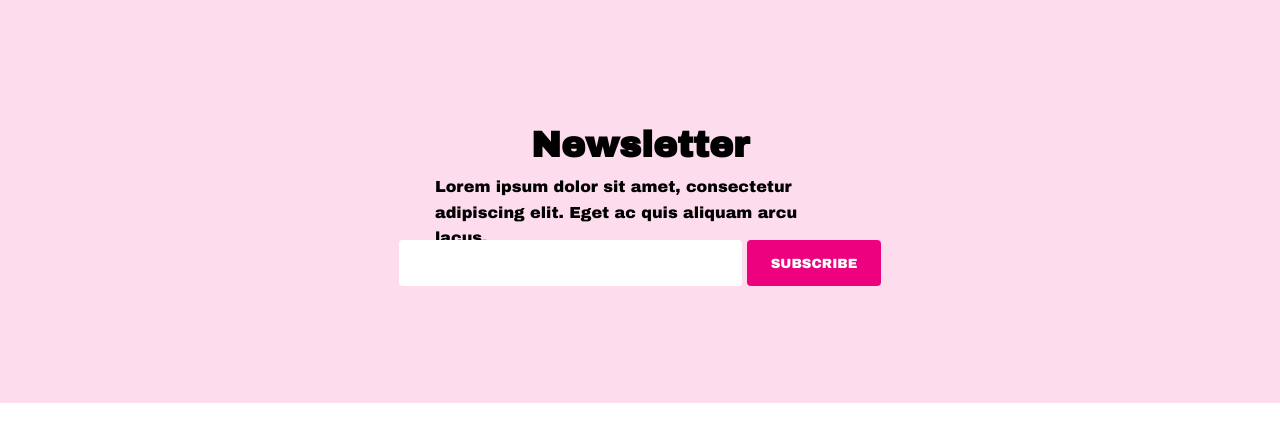
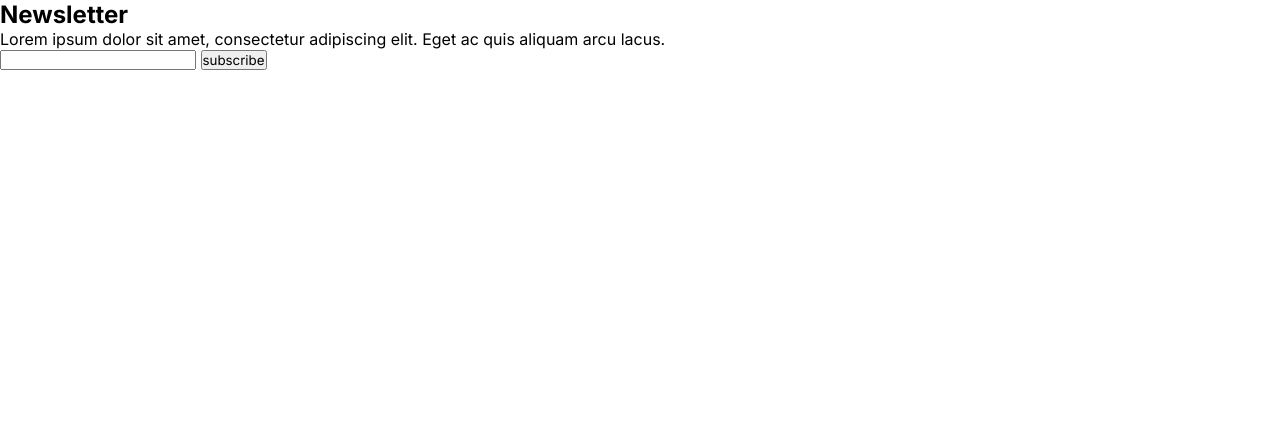
Before and after one commit to anika-kanok/IPDC, a plain HTML site: page index.html in a window 1280 px wide. Drawn offline with Linux system fonts and the light colour scheme.

Commit message:
font done

```diff
--- a/index.html
+++ b/index.html
@@ -6,12 +6,17 @@
     <title>IPDS</title>
     <link rel="stylesheet" href="https://cdnjs.cloudflare.com/ajax/libs/font-awesome/7.3.1/css/all.min.css" integrity="sha512-QeR2VH+lsBE5LSAe1Q5EnTBbe7XTBubt8dG93Y7gidSgdMCr8nVqKcfKAMyN96SV8KDbZVTDXChatu5G2KQGzg==" crossorigin="anonymous" referrerpolicy="no-referrer">
     <link rel="stylesheet" href="style.css">
+     <!-- favicon link start -->
     <link rel="icon" type="image/x-icon" href="favicon.ico">
     <link rel="icon" type="image/png"
     href="./image/android-chrome-192x192.png">
+    <!-- favicon link end -->
+
+    <!-- google font link start -->
     <link rel="preconnect" href="https://fonts.googleapis.com">
     <link rel="preconnect" href="https://fonts.gstatic.com" crossorigin>
-    <link href="https://fonts.googleapis.com/css2?family=Archivo+Black&display=swap" rel="stylesheet">
+    <link href="https://fonts.googleapis.com/css2?family=Inter:ital,opsz,wght@0,14..32,100..900;1,14..32,100..900&family=Plus+Jakarta+Sans:ital,wght@0,200..800;1,200..800&display=swap" rel="stylesheet">
+    <!-- google font link end -->
 </head>
 <body>
 
@@ -19,7 +24,7 @@
      <!-- newsletter section start here -->
       <section class="news-letter">
         <h1>Newsletter</h1>
-        <p>Lorem ipsum dolor sit amet, consectetur adipiscing elit. Eget ac quis aliquam arcu lacus.</p>
+        <div>Lorem ipsum dolor sit amet, consectetur adipiscing elit. Eget ac quis aliquam arcu lacus.</div>
         <div class="subscribe">
             <input type="text">
             <button>subscribe</button>
--- a/style.css
+++ b/style.css
@@ -1,8 +1,9 @@
-*{
+    *{
     margin: 0;
     padding: 0;
     box-sizing: border-box;
-    font-family: "Archivo Black", sans-serif;
+    font-family: "Inter", sans-serif;
+
 }
 
 
@@ -11,49 +12,5 @@
 
 
 /* newsletter section start here */
-.news-letter{
-    height: 403px;
-    display: flex;
-    flex-direction: column;
-    align-items: center;
-    justify-content: center;
-    background-color: #ed017f23;
-    line-height: 1.6;
-    h1{
-        font-size: 36px;
-    }
 
-    p{
-        height: 66px;
-        width: 410px;
-    }
-
-    .subscribe{
-        display: flex;
-        gap:5px;
-        p{
-            color:#999999;
-            font-size: 16px;
-        }
-       input[type=text] {
-            width: 343px;
-            height: 46px;
-            border-radius: 4px;
-            border: none;
-        }
-
-        button{
-            padding:12px 24px;
-            text-transform: uppercase;
-            background-color: #ED017F;
-            color:white;
-            border-radius: 4px;
-            border: none;
-        }
-
-
-    }
-
-
-}
 /* newsletter section  end here */
```
